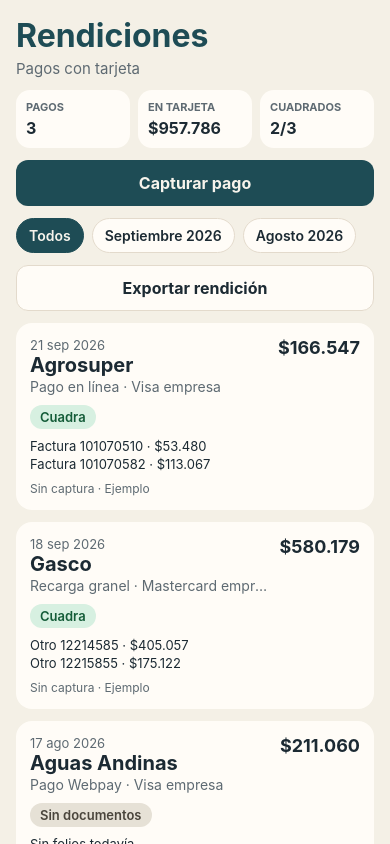
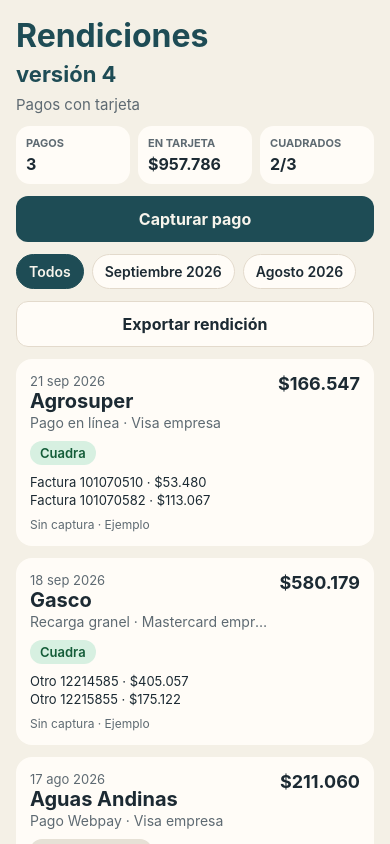
Before and after one commit to neosigmatrend/Rendiciones, a React Native app in the folder mobile/: screen / in a window 390 px wide. Built offline with nearby package versions, Linux system fonts and the light colour scheme.

Commit message:
Muestra versión 4 en la primera pantalla para saber si el teléfono cargó este código.
Co-authored-by: cgbarraza1974 <cgbarraza1974@gmail.com>

```diff
--- a/mobile/src/Formulario.tsx
+++ b/mobile/src/Formulario.tsx
@@ -280,6 +280,7 @@ export function Formulario({
     return (
       <ScrollView contentContainerStyle={estilos.contenido}>
         <Text style={estilos.titulo}>Capturar pago</Text>
+        <Text style={estilos.version}>versión 4</Text>
         <Text style={estilos.ayuda}>
           Toma o adjunta la pantalla del pago. La app lee el monto y los folios, comprueba que sumen el cargo y te pide confirmar.
         </Text>
@@ -544,6 +545,7 @@ const estilos = StyleSheet.create({
   contenido: { gap: 12, padding: 16, paddingBottom: 40 },
   leyendo: { alignItems: "center", flex: 1, gap: 16, justifyContent: "center", padding: 24 },
   titulo: { color: colores.tinta, fontSize: 28, fontWeight: "700" },
+  version: { color: colores.primario, fontSize: 22, fontWeight: "700" },
   tituloChico: { color: colores.tinta, fontSize: 18, fontWeight: "700" },
   seccion: { color: colores.tinta, fontSize: 20, fontWeight: "700", marginTop: 8 },
   ayuda: { color: colores.muted, fontSize: 15, lineHeight: 21 },
--- a/mobile/src/Lista.tsx
+++ b/mobile/src/Lista.tsx
@@ -36,6 +36,7 @@ export function Lista({ onAbrir, onNuevo }: { onAbrir: (id: string) => void; onN
   return (
     <ScrollView contentContainerStyle={estilos.contenido}>
       <Text style={estilos.marca}>Rendiciones</Text>
+      <Text style={estilos.version}>versión 4</Text>
       <Text style={estilos.subtitulo}>Pagos con tarjeta</Text>
       <View style={estilos.resumen}>
         <Resumen etiqueta="Pagos" valor={String(visibles.length)} />
@@ -152,7 +153,8 @@ const estilos = StyleSheet.create({
   contenido: { gap: 12, padding: 16, paddingBottom: 40 },
   centrado: { alignItems: "center", flex: 1, gap: 8, justifyContent: "center", padding: 24 },
   marca: { color: colores.primario, fontSize: 32, fontWeight: "700" },
-  subtitulo: { color: colores.muted, fontSize: 15, marginTop: -8 },
+  version: { color: colores.primario, fontSize: 22, fontWeight: "700", marginTop: -6 },
+  subtitulo: { color: colores.muted, fontSize: 15, marginTop: -4 },
   titulo: { color: colores.tinta, fontSize: 24, fontWeight: "700" },
   ayuda: { color: colores.muted, fontSize: 14, lineHeight: 20 },
   resumen: { flexDirection: "row", gap: 8 },
```
